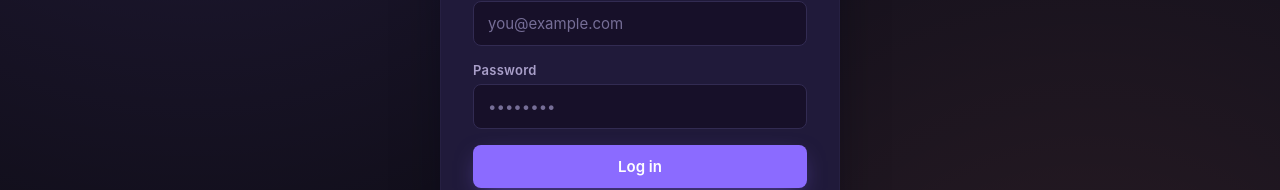
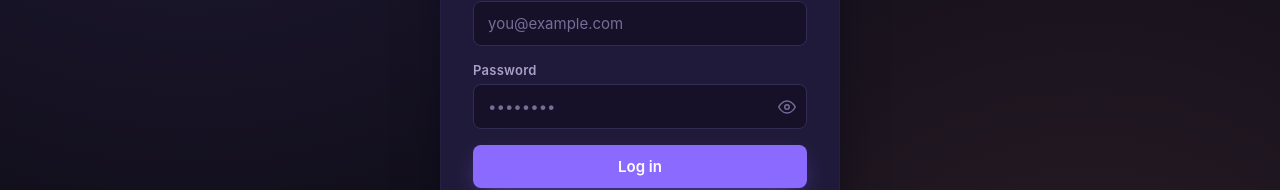
Before and after one commit to Shubhang-Kuber/Wisper, a React (Vite) app in the folder frontend/: page /login in a window 1280 px wide. Shown: the part 366-556 px from the top of the page. Built offline with nearby package versions, Linux system fonts and the light colour scheme; no server answers.

Commit message:
Added  the eye symbol for password in website

```diff
--- a/frontend/src/components/auth/LoginForm.jsx
+++ b/frontend/src/components/auth/LoginForm.jsx
@@ -3,6 +3,7 @@ import { useNavigate } from 'react-router-dom';
 import { useAuth } from '../../context/AuthContext';
 import { getErrorMessage } from '../../utils/errors';
 import { isValidEmail } from '../../utils/validation';
+import PasswordInput from './PasswordInput';
 
 export default function LoginForm({ onSwitchToSignup }) {
   const { login } = useAuth();
@@ -67,9 +68,8 @@ export default function LoginForm({ onSwitchToSignup }) {
 
         <div className={`field ${fieldErrors.password ? 'has-error' : ''}`}>
           <label htmlFor="login-password">Password</label>
-          <input
+          <PasswordInput
             id="login-password"
-            type="password"
             autoComplete="current-password"
             placeholder="••••••••"
             value={password}
--- /dev/null
+++ b/frontend/src/components/auth/PasswordInput.jsx
@@ -0,0 +1,50 @@
+import { useState } from 'react';
+
+function EyeIcon() {
+  return (
+    <svg viewBox="0 0 24 24" width="18" height="18" fill="none" stroke="currentColor" strokeWidth="2" strokeLinecap="round" strokeLinejoin="round" aria-hidden="true">
+      <path d="M1 12s4-8 11-8 11 8 11 8-4 8-11 8-11-8-11-8Z" />
+      <circle cx="12" cy="12" r="3" />
+    </svg>
+  );
+}
+
+function EyeOffIcon() {
+  return (
+    <svg viewBox="0 0 24 24" width="18" height="18" fill="none" stroke="currentColor" strokeWidth="2" strokeLinecap="round" strokeLinejoin="round" aria-hidden="true">
+      <path d="M17.94 17.94A10.94 10.94 0 0 1 12 20c-7 0-11-8-11-8a21.77 21.77 0 0 1 5.06-6.06M9.9 4.24A10.94 10.94 0 0 1 12 4c7 0 11 8 11 8a21.77 21.77 0 0 1-2.16 3.19" />
+      <path d="M14.12 14.12a3 3 0 1 1-4.24-4.24" />
+      <line x1="1" y1="1" x2="23" y2="23" />
+    </svg>
+  );
+}
+
+/**
+ * Password field with a show/hide toggle (eye icon), mirroring the
+ * standard pattern used across most sign-up/login forms.
+ */
+export default function PasswordInput({ id, autoComplete, placeholder, value, onChange }) {
+  const [visible, setVisible] = useState(false);
+
+  return (
+    <div className="password-input">
+      <input
+        id={id}
+        type={visible ? 'text' : 'password'}
+        autoComplete={autoComplete}
+        placeholder={placeholder}
+        value={value}
+        onChange={onChange}
+      />
+      <button
+        type="button"
+        className="password-toggle"
+        onClick={() => setVisible((v) => !v)}
+        aria-label={visible ? 'Hide password' : 'Show password'}
+        aria-pressed={visible}
+      >
+        {visible ? <EyeOffIcon /> : <EyeIcon />}
+      </button>
+    </div>
+  );
+}
--- a/frontend/src/components/auth/SignupForm.jsx
+++ b/frontend/src/components/auth/SignupForm.jsx
@@ -3,6 +3,7 @@ import { useNavigate } from 'react-router-dom';
 import { useAuth } from '../../context/AuthContext';
 import { getErrorMessage } from '../../utils/errors';
 import { isValidEmail } from '../../utils/validation';
+import PasswordInput from './PasswordInput';
 
 const MIN_PASSWORD_LENGTH = 8;
 
@@ -88,9 +89,8 @@ export default function SignupForm({ onSwitchToLogin }) {
 
         <div className={`field ${fieldErrors.password ? 'has-error' : ''}`}>
           <label htmlFor="signup-password">Password</label>
-          <input
+          <PasswordInput
             id="signup-password"
-            type="password"
             autoComplete="new-password"
             placeholder="At least 8 characters"
             value={password}
--- a/frontend/src/index.css
+++ b/frontend/src/index.css
@@ -184,6 +184,43 @@ a {
   font-size: 13px;
   color: var(--error);
   animation: field-error-in 0.15s var(--ease);
+}
+
+.password-input {
+  position: relative;
+  display: flex;
+}
+
+.password-input input {
+  width: 100%;
+  padding-right: 44px;
+}
+
+.password-toggle {
+  position: absolute;
+  top: 0;
+  right: 0;
+  bottom: 0;
+  width: 40px;
+  display: flex;
+  align-items: center;
+  justify-content: center;
+  background: none;
+  border: none;
+  padding: 0;
+  color: var(--text-faint);
+  cursor: pointer;
+  transition: color 0.15s var(--ease);
+}
+
+.password-toggle:hover {
+  color: var(--text-muted);
+}
+
+.password-toggle:focus-visible {
+  outline: 2px solid var(--primary);
+  outline-offset: -2px;
+  border-radius: var(--radius-sm);
 }
 
 @keyframes field-error-in {
```
